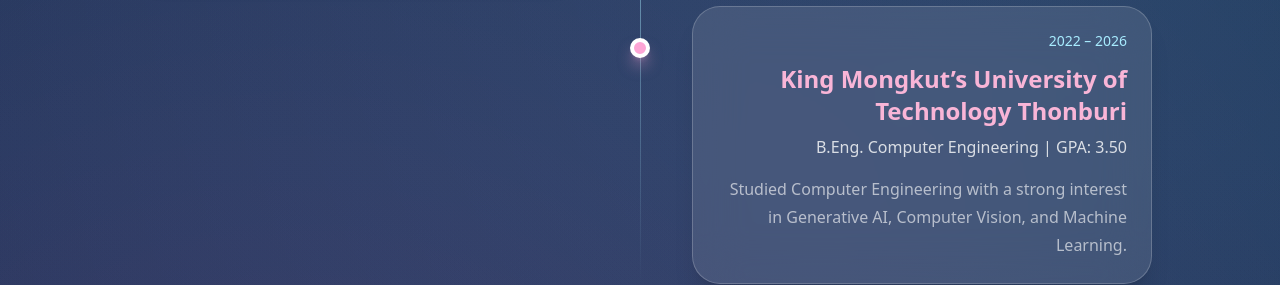
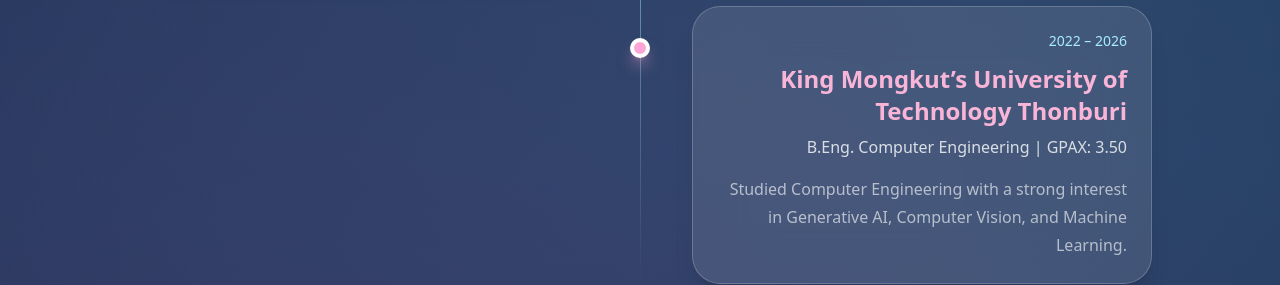
Before and after one commit to Kaewkloaw/kaewkloaw-portfolio, a Next.js app: page / in a window 1280 px wide. Shown: the part 2600-2885 px from the top of the page. Built offline with nearby package versions, Linux system fonts and the light colour scheme.

Commit message:
fix: GPAX

```diff
--- a/src/data/experience.ts
+++ b/src/data/experience.ts
@@ -22,7 +22,7 @@
   },
   {
     company: "King Mongkut’s University of Technology Thonburi",
-    role: "B.Eng. Computer Engineering | GPA: 3.50",
+    role: "B.Eng. Computer Engineering | GPAX: 3.50",
     period: "2022 – 2026",
     description:
       "Studied Computer Engineering with a strong interest in Generative AI, Computer Vision, and Machine Learning.",
```
